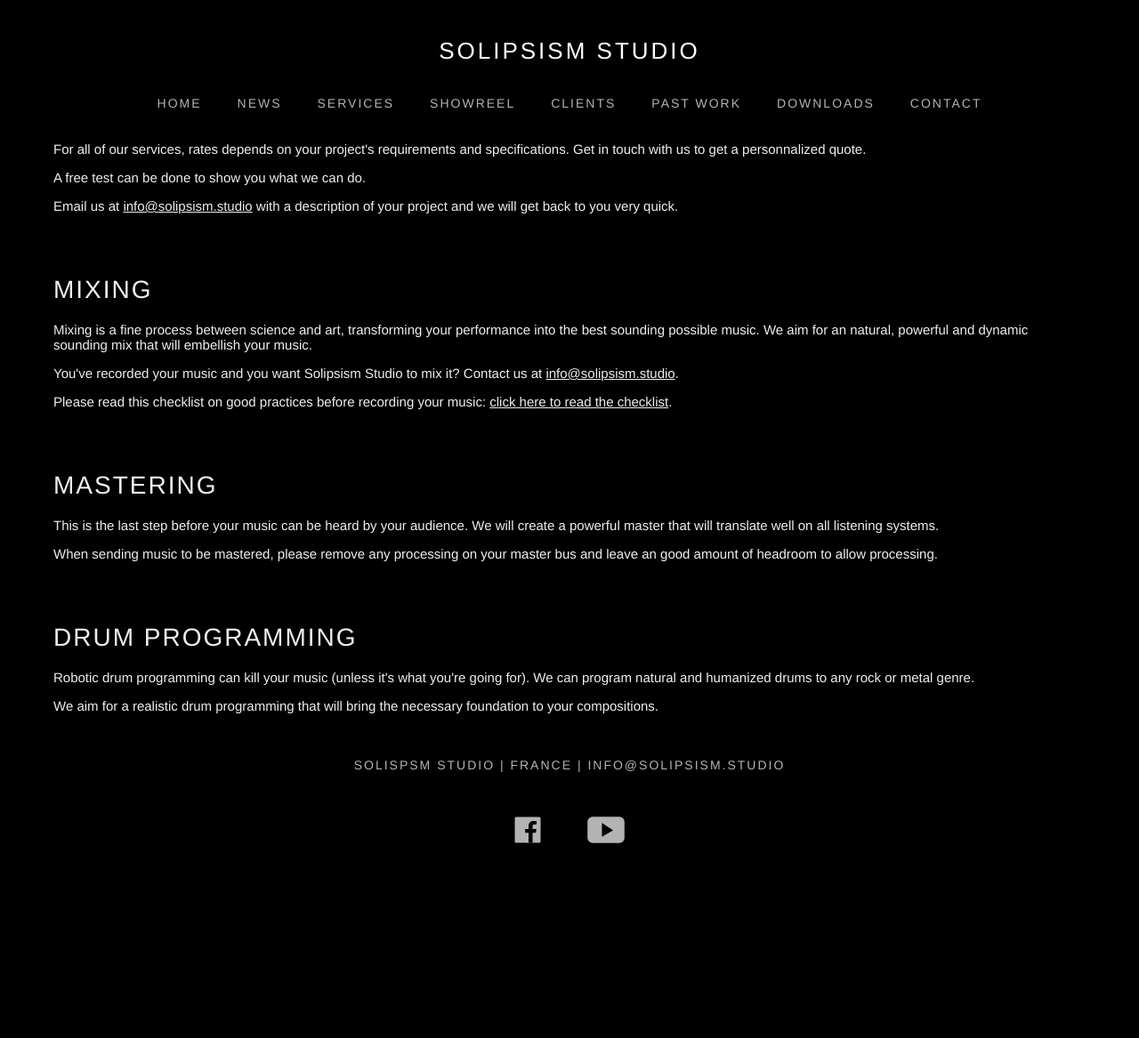
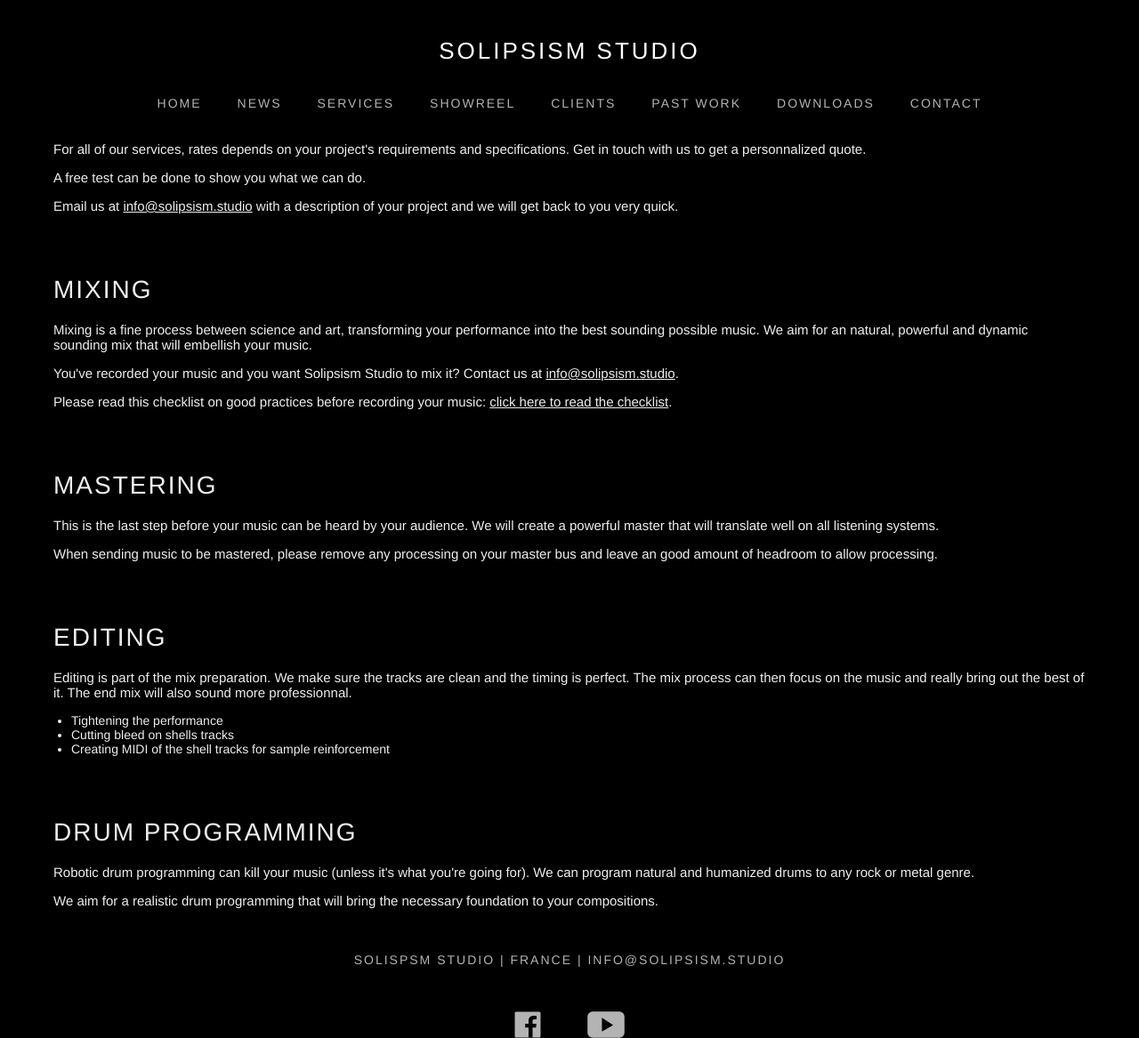
Before and after one commit to romainberger/solipsism.studio, a Jekyll site: the page built from services.html, in a window 1280 px wide. Shown: the whole page at 89% size. Built offline with Jekyll 4.4.1, drawn with Linux system fonts in a browser that asks for light colours; before the commit the page ends 948 px from its top, so only the background shows below that.

Commit message:
Add editing to services page

```diff
--- a/services.html
+++ b/services.html
@@ -33,6 +33,20 @@ permalink: /services
   </div>
 </div>
 
+<div class="service-img service-img-editing"></div>
+
+<div class="container services">
+  <div class="service">
+    <h1>Editing</h1>
+    <p>Editing is part of the mix preparation. We make sure the tracks are clean and the timing is perfect. The mix process can then focus on the music and really bring out the best of it. The end mix will also sound more professionnal.</p>
+    <ul>
+      <li>Tightening the performance</li>
+      <li>Cutting bleed on shells tracks</li>
+      <li>Creating MIDI of the shell tracks for sample reinforcement</li>
+    </ul>
+  </div>
+</div>
+
 <div class="service-img service-img-drum"></div>
 
 <div class="container services">
```
Also changed, not shown: css/_main.css (+9 -0 lines), css/main.css, 1 other file.
